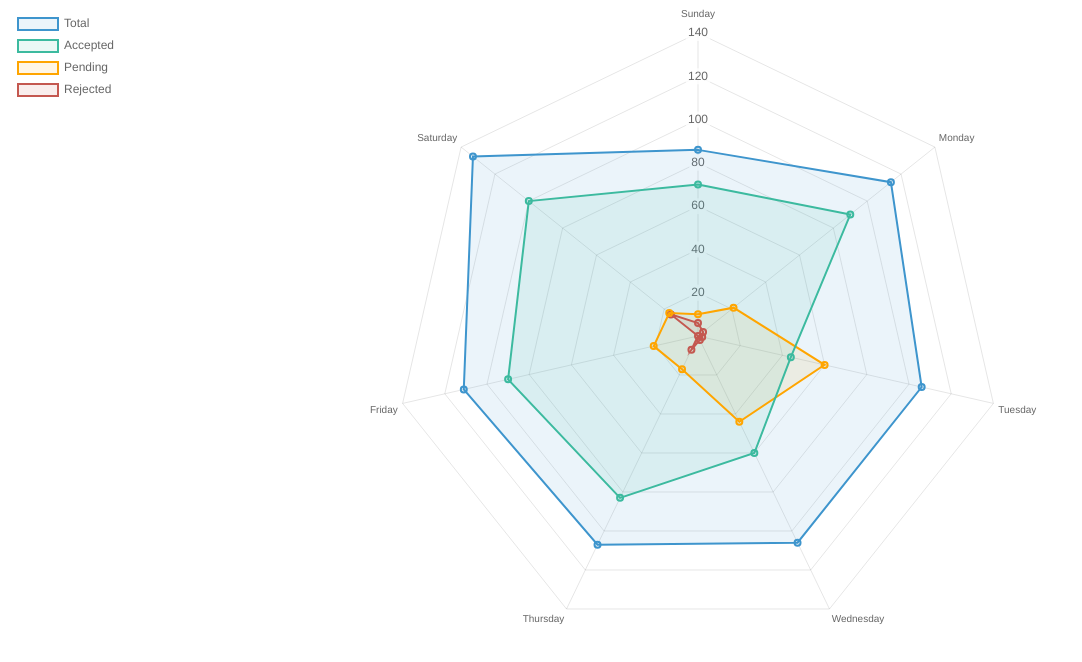
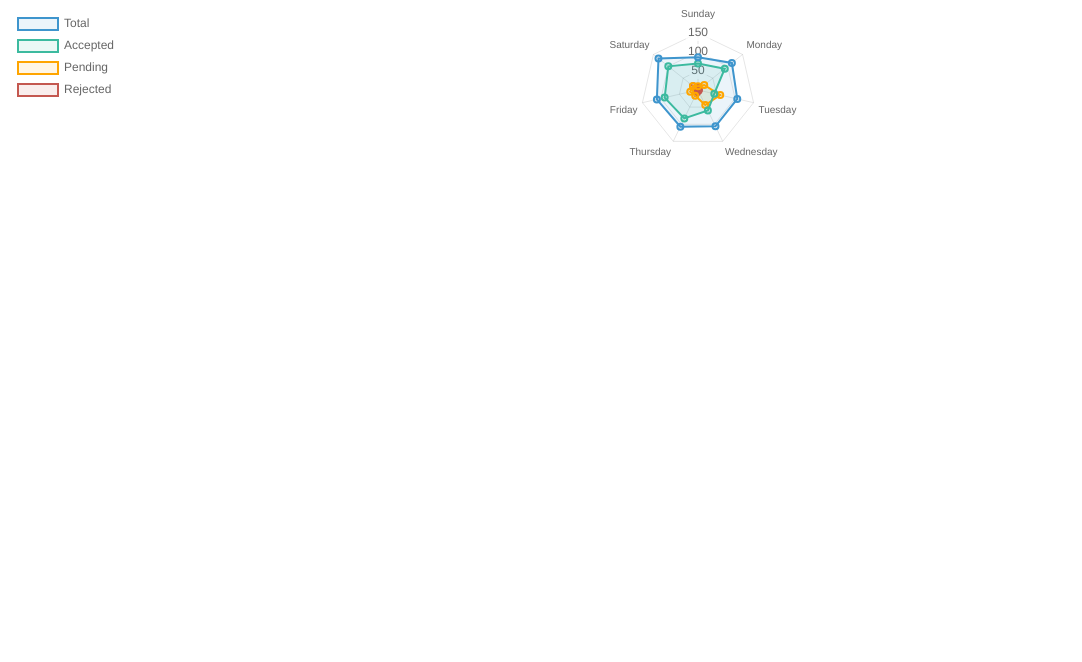
Before and after one commit to uxkjaer/chartjs_sample, a website: page dist/index.html in a window 1280 px wide. Shown: the whole page, without its empty margins (0-1082 px from the left). Drawn offline with nearby package versions, Linux system fonts and the light colour scheme.

Commit message:
initial commit

```diff
--- a/dist/index.html
+++ b/dist/index.html
@@ -59,6 +59,7 @@
           ],
         },
         options: {
+          maintainAspectRatio: false,
           scales: {
             xAxes: [
               {
```
